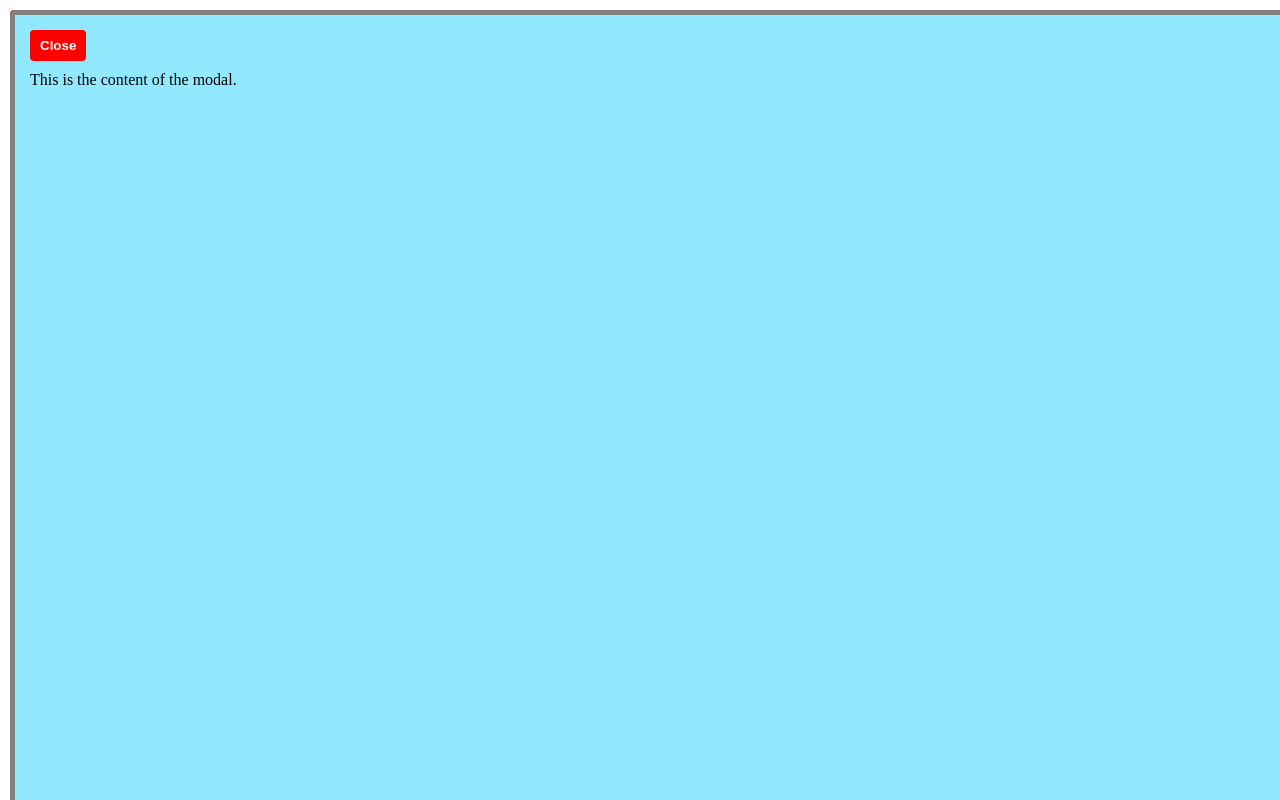
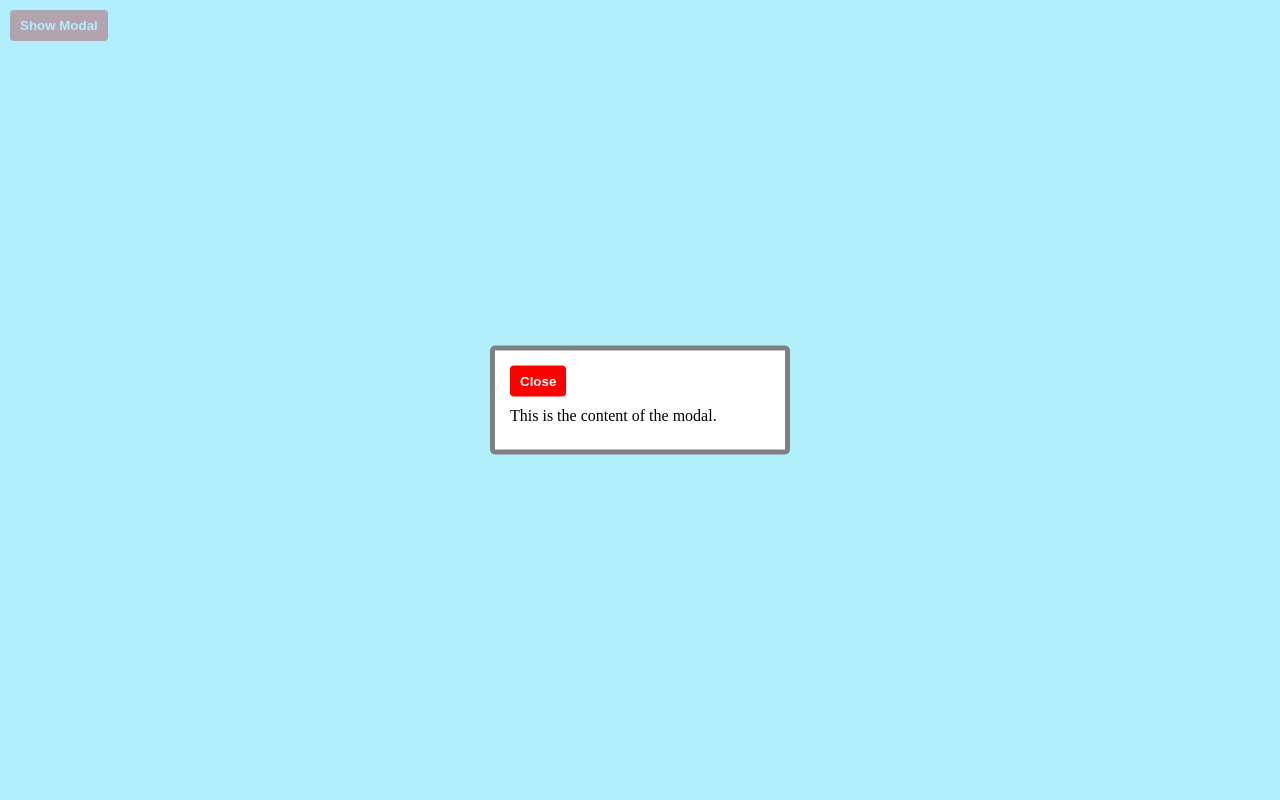
Before and after one commit to acciojob/react-composition-2-imhsart, a React app: page / in a window 1280 px wide. Both pictures are taken after a click on the button "Show Modal". Built offline with nearby package versions, Linux system fonts and the light colour scheme.

Commit message:
Assignment attempt 7

```diff
--- a/src/styles/App.css
+++ b/src/styles/App.css
@@ -1,32 +1,41 @@
-
-*{
-  margin:0;
-  padding:0;
+* {
+  margin: 0;
+  padding: 0;
   box-sizing: border-box;
 }
-button{
+
+button {
   background-color: red;
-  color:white;
+  color: white;
   cursor: pointer;
   padding: 8px 10px;
   border-radius: 4px;
-  border:none;
+  border: none;
   font-weight: bold;
 }
-.model-overlay{
-  background-color: rgb(146, 232, 253);
-  width: 300px;
-  margin: 10px;
-  border: 5px solid grey;
-  border-radius: 5px;
-  padding: 15px;
 
+.model-overlay {
   position: fixed;
   inset: 0;
   width: 100%;
   height: 100%;
   z-index: 1000;
+  background-color: rgba(146, 232, 253, 0.7);
 }
-p{
+
+.model {
+  position: fixed;
+  top: 50%;
+  left: 50%;
+  transform: translate(-50%, -50%);
+  z-index: 1001;
+  background: white;
+  border: 5px solid grey;
+  border-radius: 5px;
+  padding: 15px;
+  width: 300px;
+}
+
+p {
   margin-block: 10px;
 }
```
